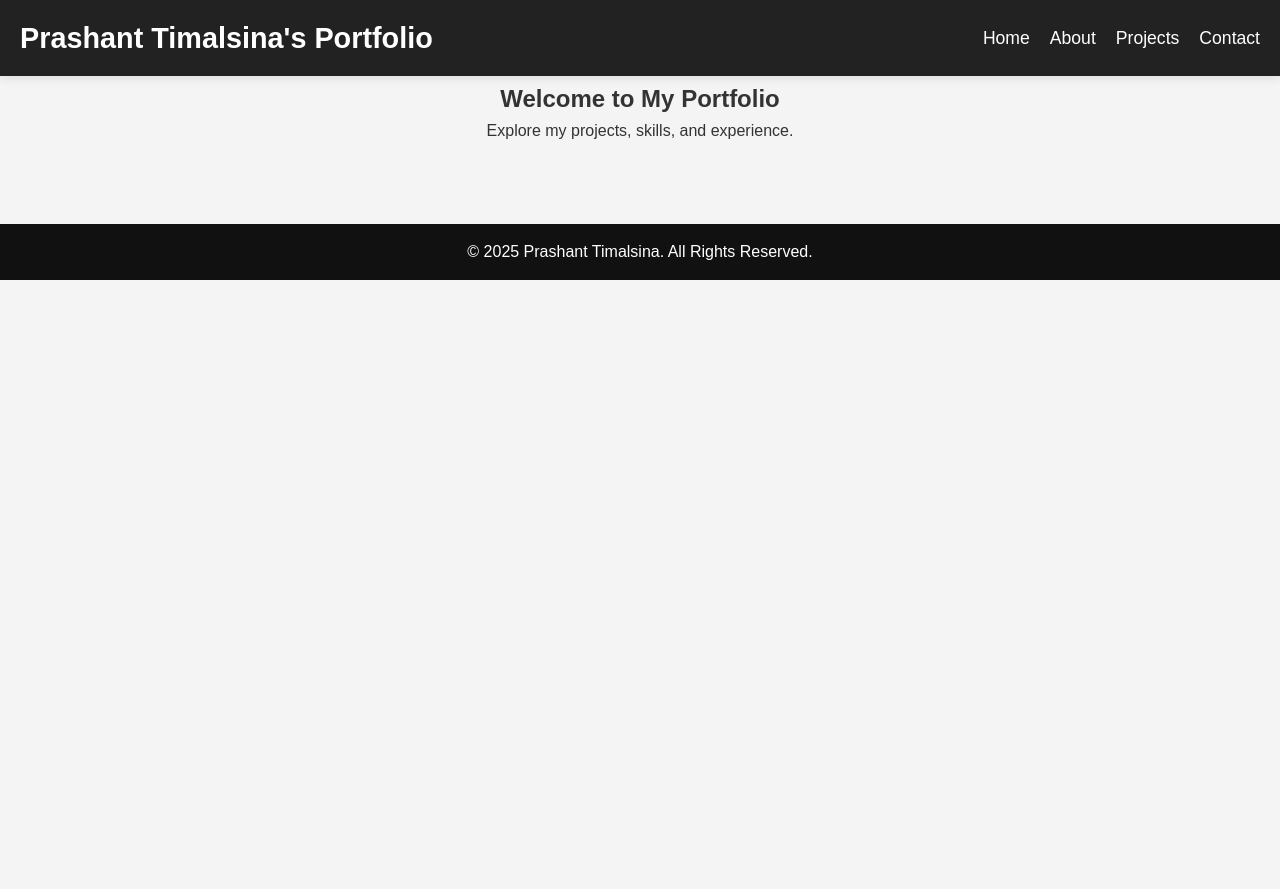
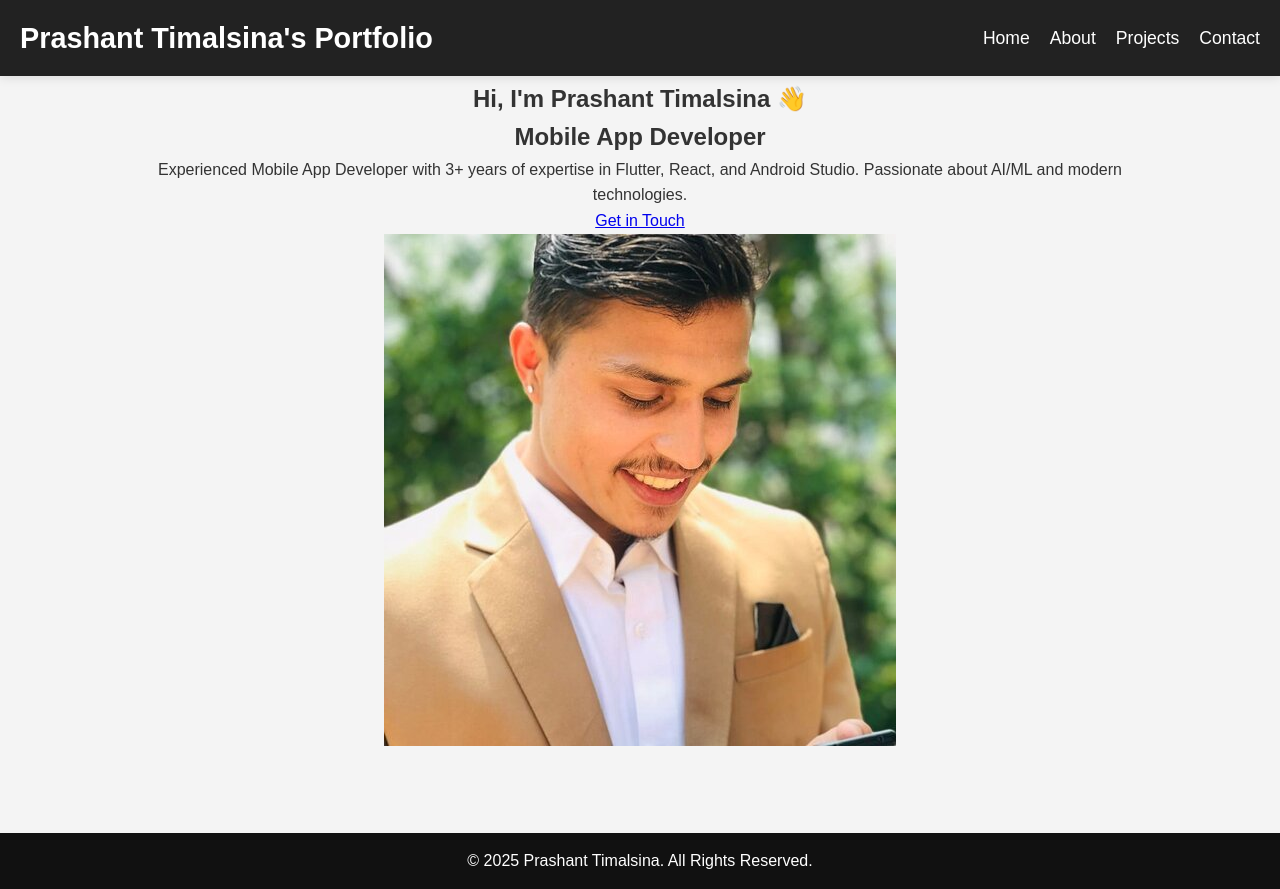
Before and after one commit to creativeprashant007/prashant-profile, a React (Create React App) app: page / in a window 1280 px wide. Before the commit the page ends 800 px from the top, so only its background shows below. Built offline with nearby package versions, Linux system fonts and the light colour scheme.

Commit message:
updated home

```diff
--- a/src/pages/Home.js
+++ b/src/pages/Home.js
@@ -1,10 +1,23 @@
 import React from "react";
+import resumeData from "../data/resumeData";
+import profileImage from "../assets/profile.jpeg";
 
-const Home = () => (
-  <section className="home">
-    <h1>Welcome to My Portfolio</h1>
-    <p>Explore my projects, skills, and experience.</p>
-  </section>
-);
+const Home = () => {
+  return (
+    <section className="home">
+      <div className="hero">
+        <div className="hero-content">
+          <h1>Hi, I'm {resumeData.name} 👋</h1>
+          <h2>{resumeData.title}</h2>
+          <p>{resumeData.summary}</p>
+          <a href="#contact" className="cta-button">Get in Touch</a>
+        </div>
+        <div className="hero-image">
+          <img src={profileImage} alt={resumeData.name} />
+        </div>
+      </div>
+    </section>
+  );
+};
 
 export default Home;
```
